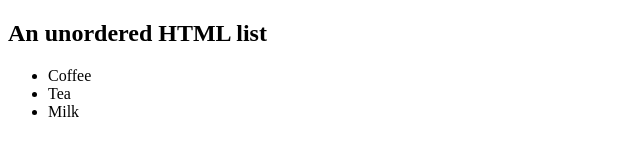
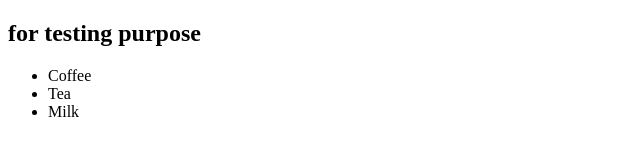
Before and after one commit to shahadatshahed/Project_AWS_EC2_html_nginx_docker, a plain HTML site: page index.html in a window 1280 px wide. Shown: the whole page, without its empty margins (0-640 px from the left). Drawn offline with Linux system fonts and the light colour scheme.

Commit message:
title change done index.html

```diff
--- a/index.html
+++ b/index.html
@@ -2,7 +2,7 @@
 <html>
 <body>
 
-<h2>An unordered HTML list</h2>
+<h2>for testing purpose</h2>
 
 <ul>
   <li>Coffee</li>
```
